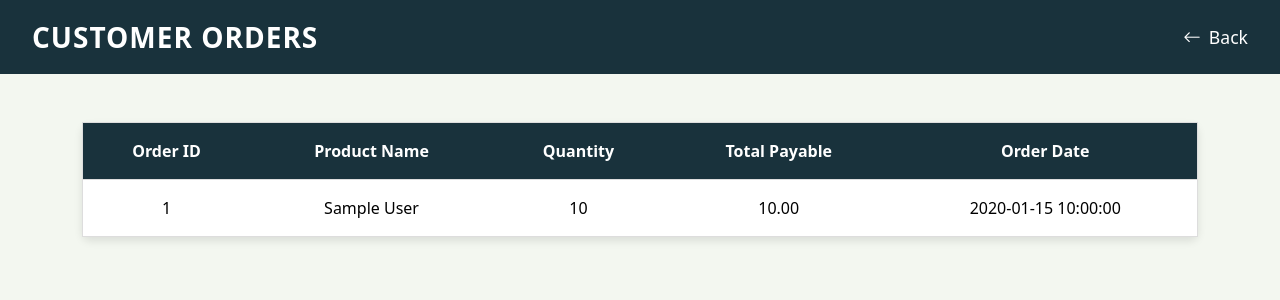
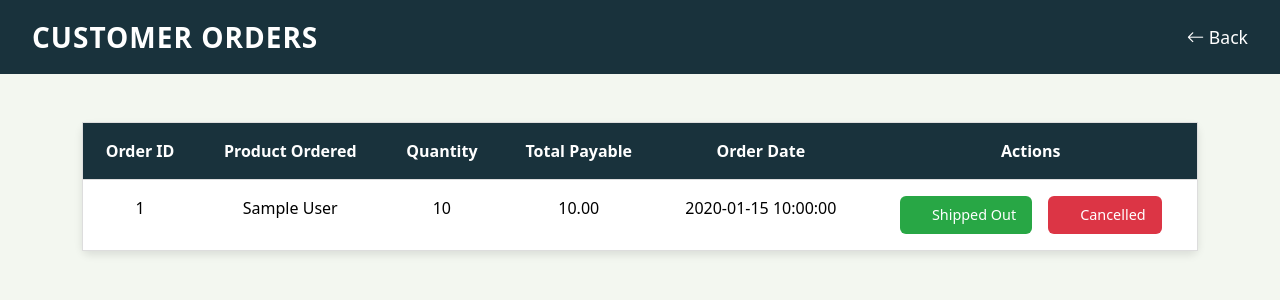
Before and after one commit to Torresypther/INVENTORY, a PHP site: page /customer_order.php in a window 1280 px wide. Shown: the top 300 px of the page. Run offline with PHP 8.4, Linux system fonts and the light colour scheme; the visitor is signed in with stand-in values (Sample User, id 1); tables that the repository leaves empty or names only in its code hold one stand-in row (values such as "Sample post").

Commit message:
updated-11-26

```diff
--- a/customer_order.php
+++ b/customer_order.php
@@ -19,14 +19,13 @@ if (isset($_SESSION['username']) && isset($_SESSION['role'])) {
     exit();
 }
 ?>
-
 <!DOCTYPE html>
 <html lang="en">
 <head>
     <meta charset="UTF-8">
     <meta name="viewport" content="width=device-width, initial-scale=1.0">
     <link href="https://cdn.jsdelivr.net/npm/bootstrap@5.3.3/dist/css/bootstrap.min.css" rel="stylesheet">
-    <link href="https://cdn.jsdelivr.net/npm/bootstrap-icons/font/bootstrap-icons.css" rel="stylesheet"> <!-- Corrected Bootstrap Icons link -->
+    <link href="https://cdn.jsdelivr.net/npm/bootstrap-icons/font/bootstrap-icons.css" rel="stylesheet">
     <style>
         * {
             margin: 0;
@@ -55,23 +54,6 @@ if (isset($_SESSION['username']) && isset($_SESSION['role'])) {
             letter-spacing: 1px;
         }
 
-        .navbar .icons {
-            display: flex;
-            gap: 1.5rem;
-            align-items: center;
-        }
-
-        .navbar .icons div {
-            display: flex;
-            align-items: center;
-            gap: 0.75rem;
-            font-size: 1.1rem;
-        }
-
-        .navbar .icons span {
-            font-size: 1.3rem;
-        }
-
         .navbar a {
             text-decoration: none;
             color: white;
@@ -81,17 +63,6 @@ if (isset($_SESSION['username']) && isset($_SESSION['role'])) {
         }
 
         .navbar a:hover {
-            color: #00b0ff;
-        }
-
-        .navbar ul {
-            list-style-type: none;
-            display: flex;
-            gap: 1rem;
-        }
-
-        .navbar ul li:hover,
-        .navbar .icons div:hover {
             color: #00b0ff;
         }
 
@@ -120,68 +91,64 @@ if (isset($_SESSION['username']) && isset($_SESSION['role'])) {
             background-color: #00b0ff;
         }
 
-        .btnButtons {
-            position: absolute;
-            bottom: 10px;
-            left: 50%;
-            transform: translateX(-50%);
+        .action-buttons {
+            display: flex;
+            justify-content: center;
+            gap: 0.75rem;
         }
 
-        .button-container a {
-            background-color: #1a3a5a;
-            padding: 0.75rem 2rem;
-            border-radius: 4px;
-            color: white;
-            font-size: 1.1rem;
-            text-decoration: none;
-            transition: background-color 0.3s;
+        .btn {
+            padding: 0.5rem 1rem;
+            font-size: 0.9rem;
+            font-weight: 500;
+            border: none;
+            border-radius: 6px;
+            cursor: pointer;
+            transition: transform 0.2s, background-color 0.3s;
         }
 
-        .button-container a:hover {
-            background-color: #004c74;
+        .btn.shipped {
+            background-color: #28a745;
+            color: #fff;
         }
 
-        .footer-bar {
-            position: fixed;
-            bottom: 0;
-            left: 0;
-            width: 100%;
-            background-color: #ffffff;
-            border-top: 1px solid #ddd;
-            box-shadow: 0 -2px 5px rgba(0, 0, 0, 0.1);
-            padding: 0.75rem 2rem;
-            display: flex;
-            justify-content: space-between;
-            align-items: center;
-            z-index: 1000;
+        .btn.shipped:hover {
+            background-color: #218838;
+            transform: translateY(-2px);
         }
 
-        .back-btn {
-            color: white;
-            font-size: 1.1rem;
-            text-decoration: none;
-            display: flex;
-            align-items: center;
-            gap: 0.5rem;
-            transition: color 0.3s;
+        .btn.cancelled {
+            background-color: #dc3545;
+            color: #fff;
         }
 
-        .back-btn:hover {
-            color: #00b0ff;
+        .btn.cancelled:hover {
+            background-color: #c82333;
+            transform: translateY(-2px);
+        }
+
+        .btn:active {
+            transform: translateY(0);
+            box-shadow: 0 2px 4px rgba(0, 0, 0, 0.2);
+        }
+
+        .button-container2 {
+            display: flex;
+            justify-content: center;
+            gap: 1rem;
         }
 
     </style>
+
     <title>View Customer Orders</title>
 </head>
 <body>
 
 <nav class="navbar">
     <div class="logo">CUSTOMER ORDERS</div>
-    <div class="icons">
-        <a href="javascript:history.back()" class="back-btn">
-            <i class="bi bi-arrow-left"></i> Back
-        </a>
-    </div>
+    <a href="javascript:history.back()" class="back-btn">
+        <i class="bi bi-arrow-left"></i> Back
+    </a>
 </nav>
 
 <div class="container">
@@ -190,29 +157,54 @@ if (isset($_SESSION['username']) && isset($_SESSION['role'])) {
         <thead>
             <tr>
                 <th scope="col">Order ID</th>
-                <th scope="col">Product Name</th>
+                <th scope="col">Product Ordered</th>
                 <th scope="col">Quantity</th>
                 <th scope="col">Total Payable</th>
                 <th scope="col">Order Date</th>
+                <th scope="col">Actions</th>
             </tr>
         </thead>
         <tbody>
             <?php
             if ($orders) {
                 foreach ($orders as $order) {
-                    echo "<tr>";
-                    echo "<td>" . htmlspecialchars($order->order_id) . "</td>";
-                    echo "<td>" . htmlspecialchars($order->product_name) . "</td>";
-                    echo "<td>" . htmlspecialchars($order->quantity) . "</td>";
-                    echo "<td>" . htmlspecialchars(number_format($order->total_payable, 2)) . "</td>";
-                    echo "<td>" . htmlspecialchars($order->order_date) . "</td>";
-                    echo "</tr>";
+            ?>
+                    <tr>
+                        <td><?php echo htmlspecialchars($order->order_id); ?></td>
+                        <td><?php echo htmlspecialchars($order->product_name); ?></td>
+                        <td><?php echo htmlspecialchars($order->quantity); ?></td>
+                        <td><?php echo htmlspecialchars(number_format($order->total_payable, 2)); ?></td>
+                        <td><?php echo htmlspecialchars($order->order_date); ?></td>
+                        <td>
+                            <div class="button-container2">
+                                <form action="#" method="POST" style="display:inline;">
+                                    <input type="hidden" name="order_id" value="<?php echo htmlspecialchars($order->order_id); ?>">
+                                    <input type="hidden" name="status" value="shipped">
+                                    <button class="btn shipped btn-success btn-sm" type="submit"
+                                        style="display: flex; align-items: center; justify-content: center;">
+                                        <i class="fa-solid fa-truck fs-5 me-3"></i>Shipped Out
+                                    </button>
+                                </form>
+
+                                <form action="#" method="POST" style="display:inline;">
+                                    <input type="hidden" name="order_id" value="<?php echo htmlspecialchars($order->order_id); ?>">
+                                    <input type="hidden" name="status" value="cancelled">
+                                    <button class="btn cancelled btn-danger btn-sm" type="submit"
+                                        style="display: flex; align-items: center; justify-content: center;">
+                                        <i class="fa-solid fa-times-circle fs-5 me-3"></i>Cancelled
+                                    </button>
+                                </form>
+                            </div>
+                        </td>
+                    </tr>
+            <?php
                 }
             } else {
-                echo "<tr><td colspan='5'>No orders found.</td></tr>";
+                echo '<tr><td colspan="6">No orders found.</td></tr>';
             }
             ?>
         </tbody>
+
     </table>
 </div>
 
```
Also changed, not shown: add_product.css (deleted, +0 -43 lines), add_product.php (+45 -1 lines), edit.css (deleted, +0 -93 lines), editModal.php (+96 -2 lines), login.php (+1 -8 lines).
